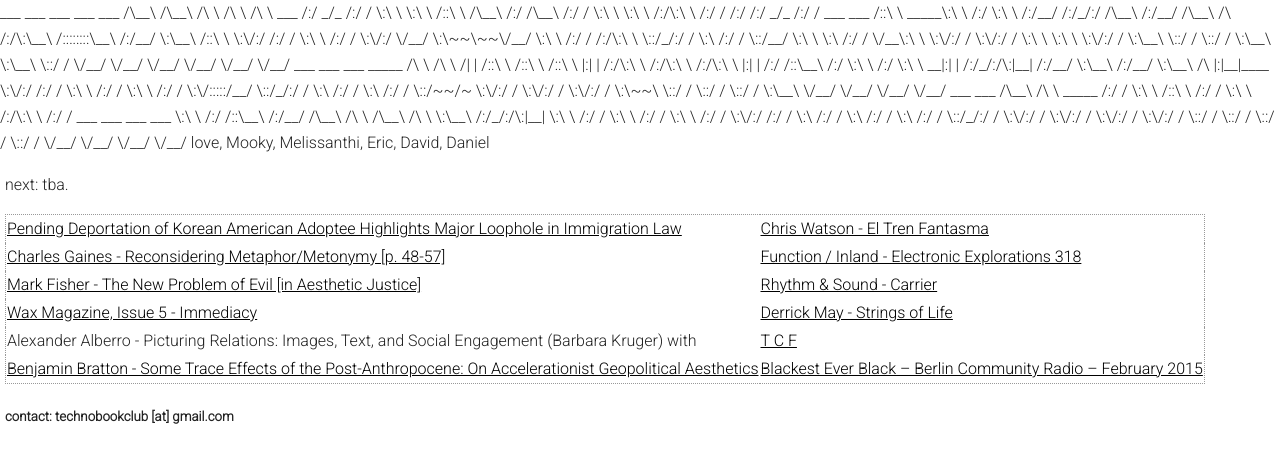
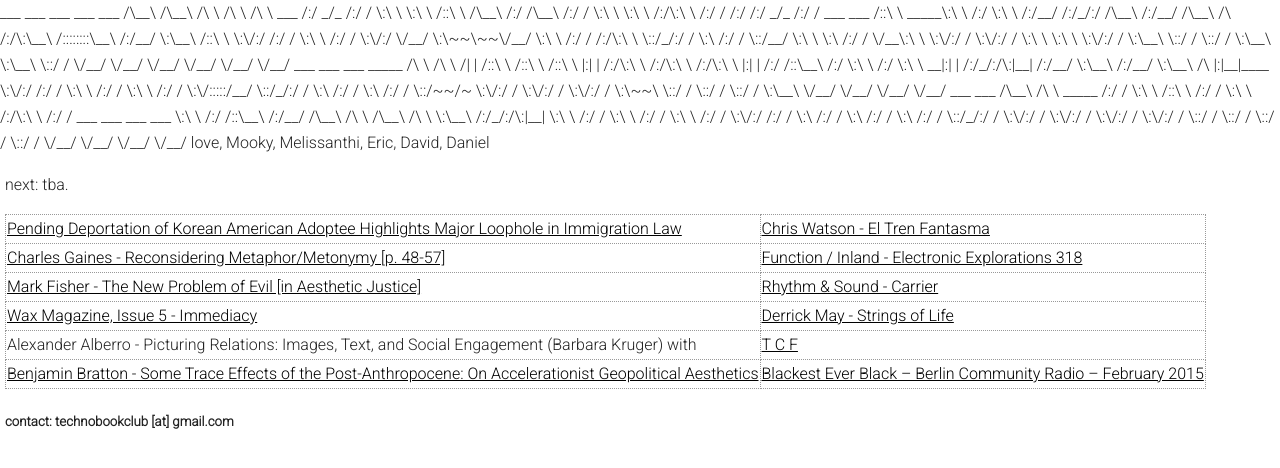
Before and after one commit to technobookclub/technobookclub, a plain HTML site: page index.html in a window 1280 px wide. Drawn offline with Linux system fonts and the light colour scheme.

Commit message:
Update styles.css

```diff
--- a/styles.css
+++ b/styles.css
@@ -58,6 +58,6 @@
   border: 1px dotted #999;
 }
 
-.technotable {
+.technotable th, .technotable td {
   border: 1px dotted #999;
 }
```
